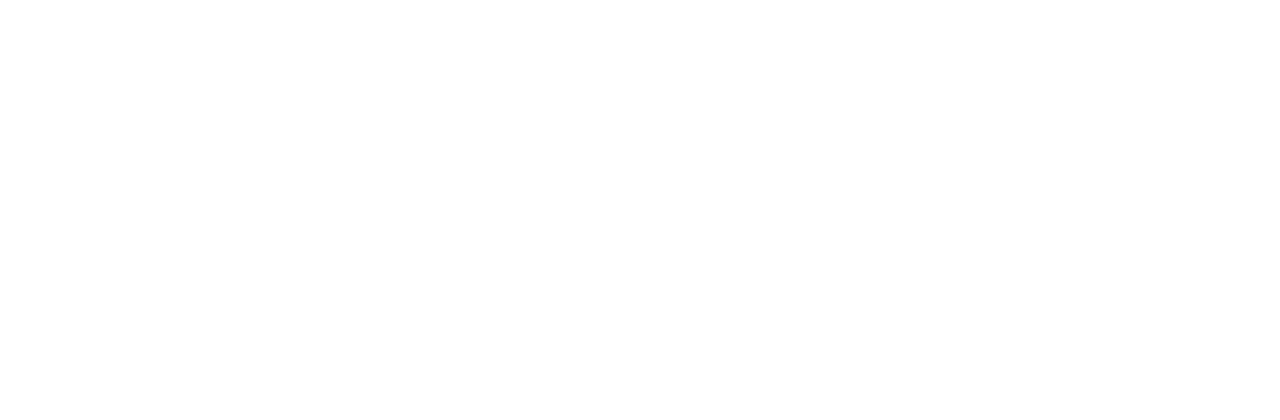
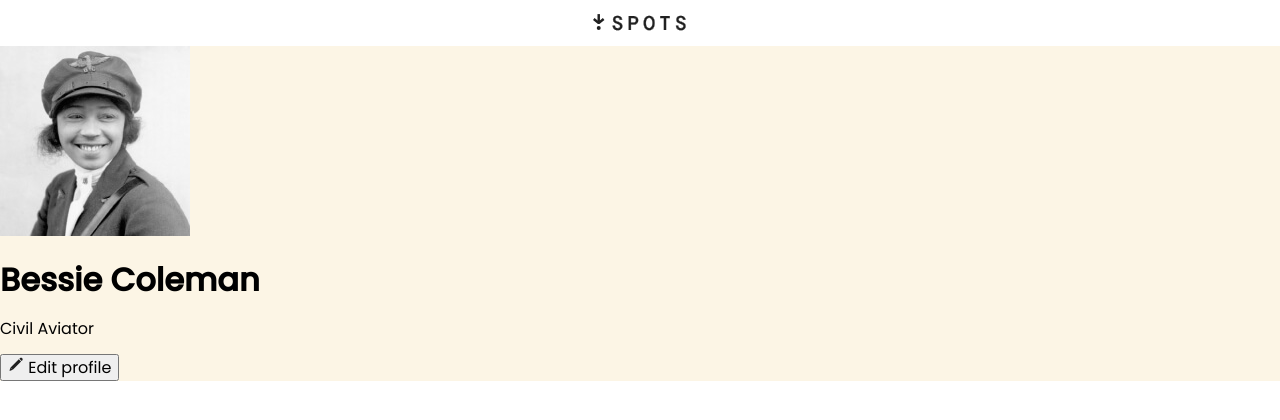
Before and after one commit to GoDevun/se_project_spots, a plain HTML site: page index.html in a window 1280 px wide. Drawn offline with Linux system fonts and the light colour scheme.

Commit message:
added header

```diff
--- /dev/null
+++ b/blocks/header.css
@@ -0,0 +1,11 @@
+.header {
+  background-color: #fff;
+  padding: 10px 0;
+  display: flex;
+  justify-content: center;
+}
+
+.header__logo {
+  width: 94px;
+  height: 26px;
+}
--- a/index.html
+++ b/index.html
@@ -15,9 +15,19 @@
   </head>
   <body>
     <div class="page">
-      <header class="header"></header>
+      <header class="header">
+        <img src="./images/logo.svg" alt="Spots logo" class="header__logo" />
+      </header>
       <main class="content">
-        <section class="profile"></section>
+        <section class="profile">
+          <img src="./images/avatar.jpg" alt="Bessie Coleman" class="profile__avatar" />
+          <div class="profile__column">
+            <h1 class="profile__name">Bessie Coleman</h1>
+            <p class="profile__description">Civil Aviator</p>
+            <button class="profile_edit-btn">
+                <img src="./images/pencil_icon.svg" alt="Pencil icon" /> Edit profile
+         </button>
+        </section>
         <section class="cards"></section>
       </main>
       <footer class="footer"></footer>
--- a/pages/index.css
+++ b/pages/index.css
@@ -1,3 +1,4 @@
 @import url("../vendor/normalize.css");
 @import url("../vendor/fonts.css");
 @import url("../blocks/page.css");
+@import url("../blocks/header.css");
```
Also changed, not shown: images/logo.svg (added), images/pencil_icon.svg (added).
